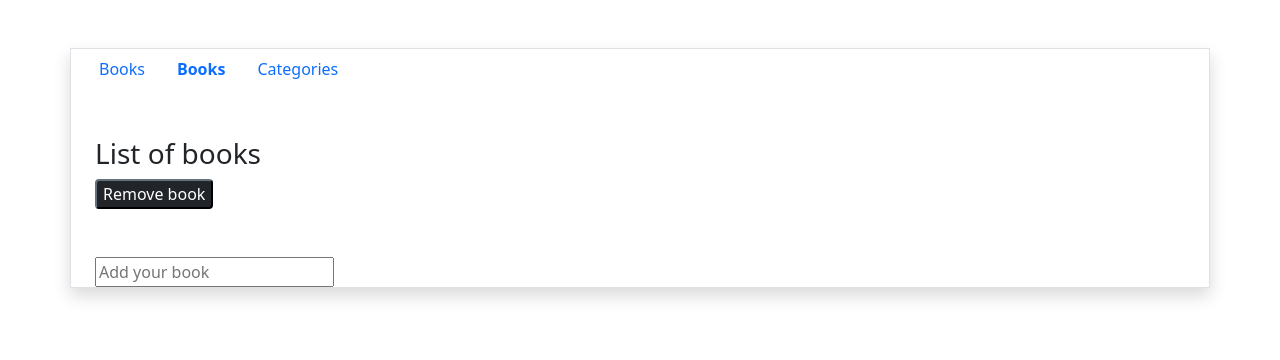
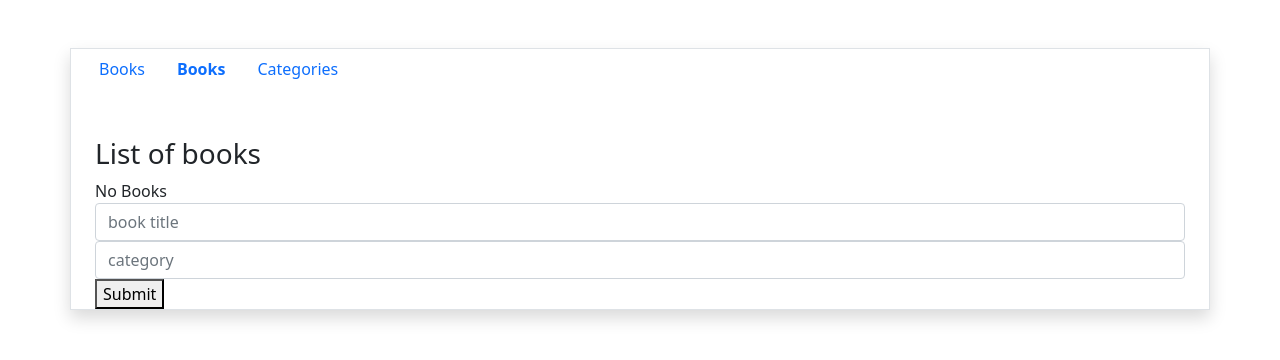
Before and after one commit to prolajumokeoni/bookstore, a React (Create React App) app: page /books in a window 1280 px wide. Shown: the top 360 px of the page. Built offline with nearby package versions, Linux system fonts and the light colour scheme.

Commit message:
Add and remove book function

```diff
--- a/src/components/Books.js
+++ b/src/components/Books.js
@@ -1,14 +1,20 @@
 import React from 'react';
+import { useSelector } from 'react-redux';
+import Addbooks from './Addbooks';
+import SingleBook from './SingleBook';
 
-const Books = () => (
-
-  <div className="pt-5 container">
-    <h3>List of books</h3>
-    <button className="btn-dark btn-small rounded" type="button">Remove book</button>
-    <div className="d-flex pt-5">
-      <input type="text" placeholder="Add your book" />
+const Books = () => {
+  const books = useSelector((state) => state.books);
+  return (
+    <div className="pt-5 container">
+      <h3>List of books</h3>
+      <ul className="list-group">
+        {books.length > 0 ? books.map((book) => <SingleBook key={book.id} book={book} />)
+          : 'No Books'}
+      </ul>
+      <Addbooks />
     </div>
-  </div>
-);
+  );
+};
 
 export default Books;
--- /dev/null
+++ b/src/components/SingleBook.js
@@ -0,0 +1,19 @@
+import { useDispatch } from 'react-redux';
+import { removeBooks } from '../redux/books/books';
+
+const SingleBook = ({ book }) => {
+  const dispatch = useDispatch();
+
+  return (
+    <div>
+      <li className="list-group-item d-flex justify-content-between align-items-start">
+        <div className="ms-2 me-auto">
+          <div className="fw-bold">{book.title}</div>
+          {book.category}
+        </div>
+        <button type="button" className="btn btn-sm btn-link" onClick={() => dispatch(removeBooks(book.id))}>Remove Book</button>
+      </li>
+    </div>
+  );
+};
+export default SingleBook;
```
